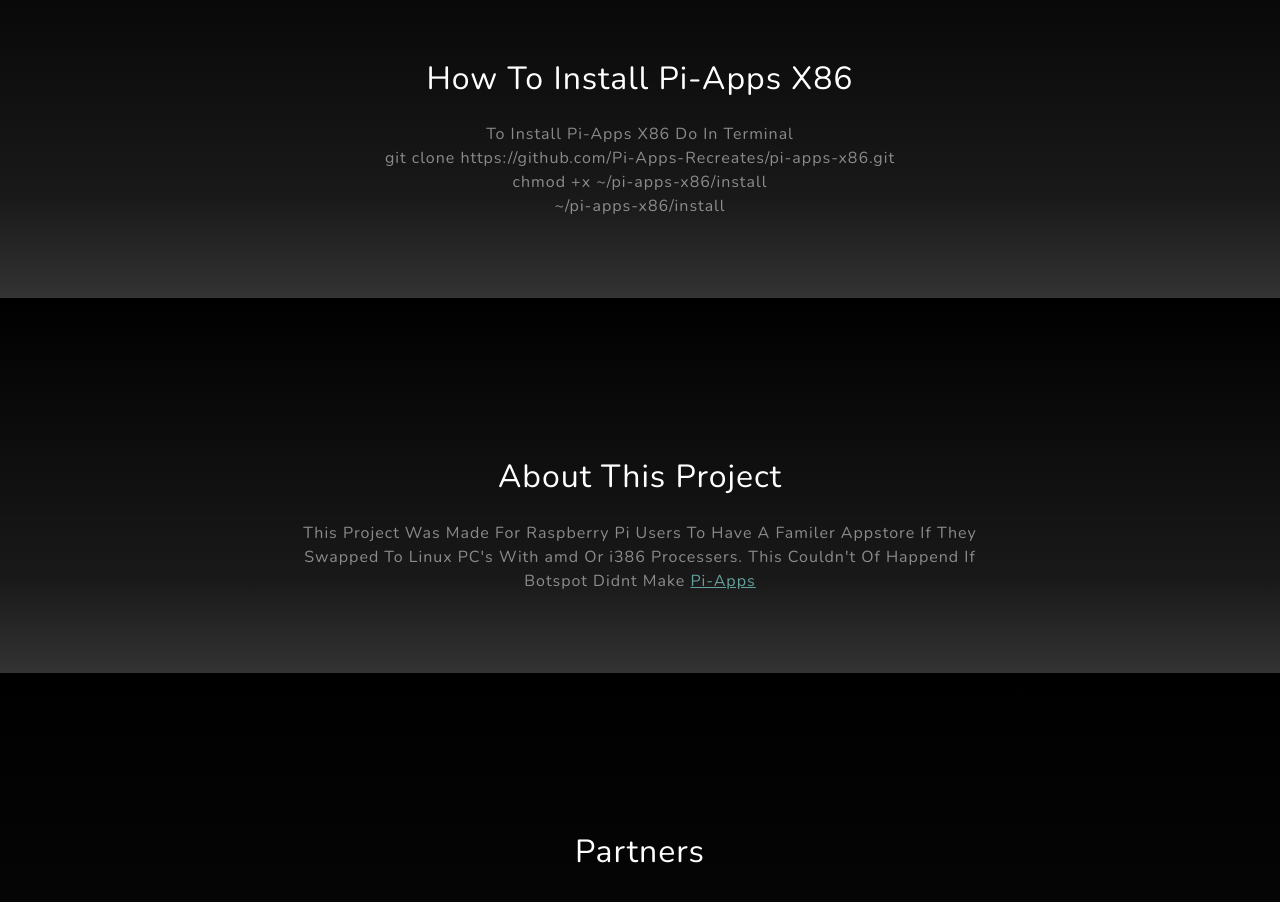
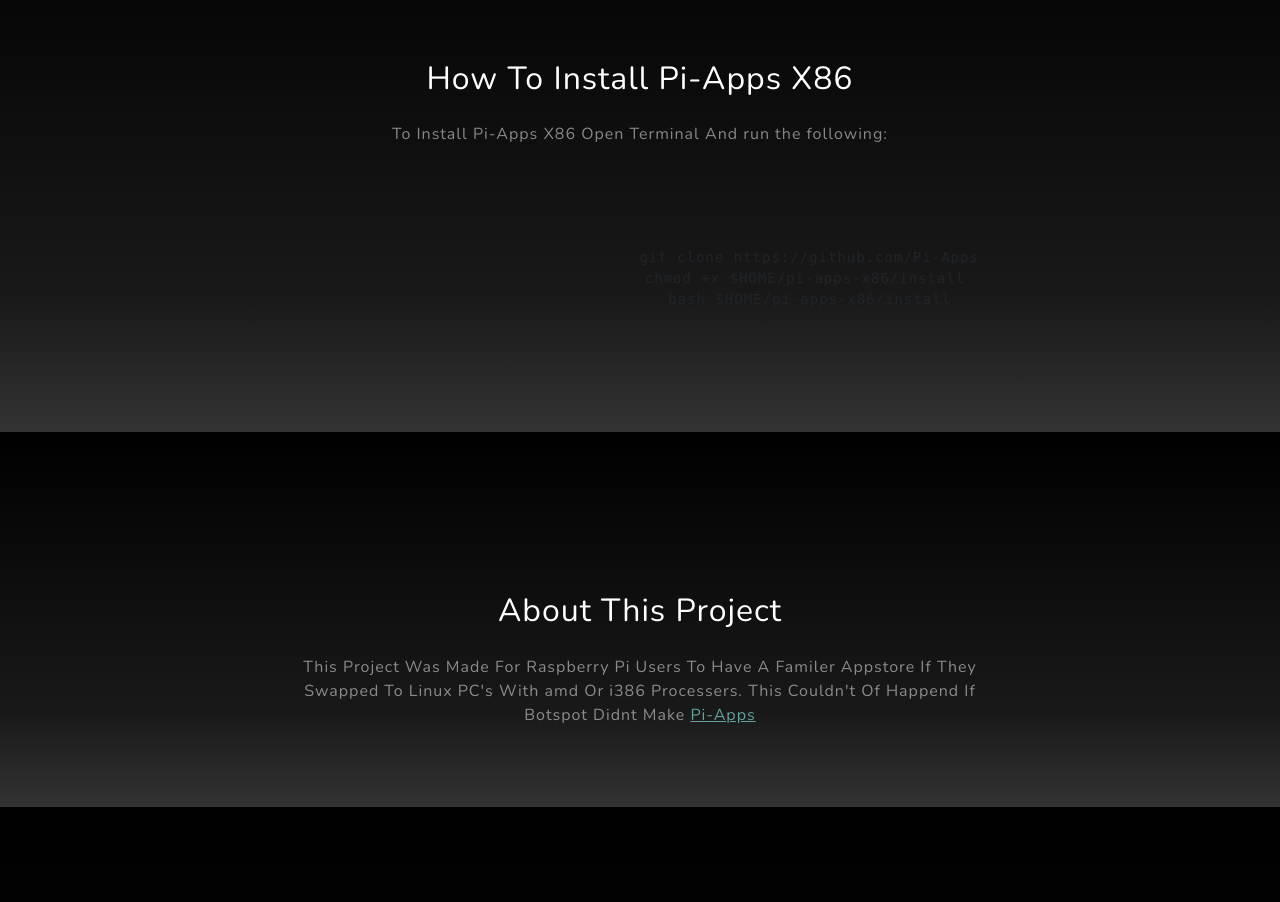
Before and after one commit to Pi-Apps-Recreates/pi-apps-x86-website, a plain HTML site: page index.html in a window 1280 px wide. Shown: the part 900-1802 px from the top of the page. Drawn offline with nearby package versions, Linux system fonts and the light colour scheme.

Commit message:
Update index.html

```diff
--- a/index.html
+++ b/index.html
@@ -14,6 +14,8 @@
         <link href="https://fonts.googleapis.com/css?family=Nunito:200,200i,300,300i,400,400i,600,600i,700,700i,800,800i,900,900i" rel="stylesheet" />
         <!-- Core theme CSS (includes Bootstrap)-->
         <link href="css/styles.css" rel="stylesheet" />
+        <!-- Custom coding CSS -->
+        <link href="css/code-highlight.css" rel="stylesheet" />
     </head>
     <body id="page-top">
         <!-- Navigation-->
@@ -52,10 +54,14 @@
                     <div class="col-lg-8">
                         <h2 class="text-white mb-4">How To Install Pi-Apps X86</h2>
                         <p class="text-white-50">
-                            To Install Pi-Apps X86 Do In Terminal
-                            <br>git clone https://github.com/Pi-Apps-Recreates/pi-apps-x86.git
-                            <br>chmod +x ~/pi-apps-x86/install
-                            <br>~/pi-apps-x86/install
+                            To Install Pi-Apps X86 Open Terminal And run the following:
+                            <pre>
+                                <code class="bash">
+                                    git clone https://github.com/Pi-Apps-Recreates/pi-apps-x86.git
+                                    chmod +x $HOME/pi-apps-x86/install
+                                    bash $HOME/pi-apps-x86/install
+                                </code>
+                            </pre>
                         </p>
                     </div>
                 </div>
```
